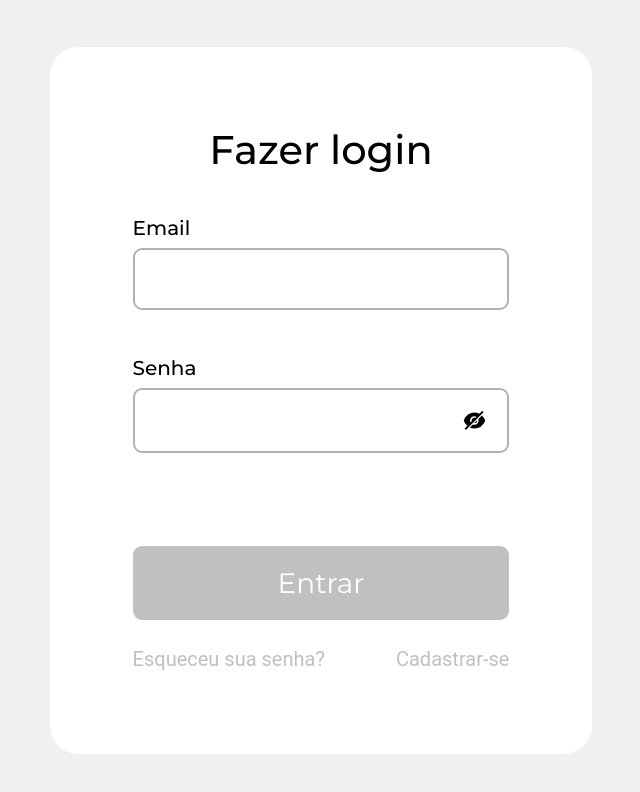
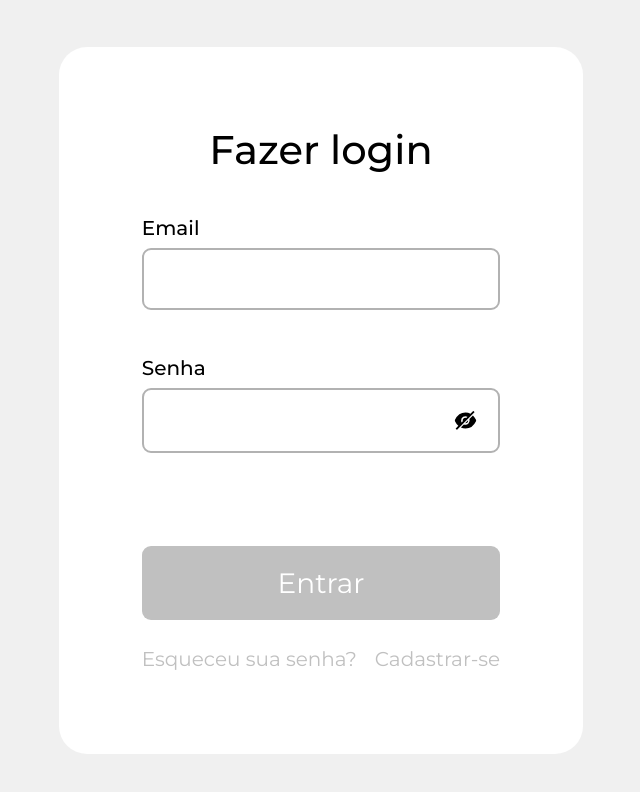
Before and after one commit to WeWillWin-W3/our-food, a React (Create React App) app in the folder web/: page /SignIn in a window 1280 px wide. Shown: the top 792 px of the page, without its empty margins (319-959 px from the left). Built offline with nearby package versions, Linux system fonts and the light colour scheme.

Commit message:
Fixing spacing and font

```diff
--- a/web/src/pages/SignIn/styled.js
+++ b/web/src/pages/SignIn/styled.js
@@ -12,6 +12,7 @@ export const Card = styled.div`
     padding: 83px;
     border-radius: 28px;
     background-color: white;
+    width: 28vw;
 `
 
 const IconStyle = css`
@@ -42,7 +43,6 @@ export const OtherOptionsBox = styled.div`
 export const OtherOption = styled.h4`
     color: #C0C0C0;
     margin-top: 28px;
-    font-family: roboto;
     font-style: normal;
     font-weight: normal;
     font-size: 20px;
@@ -59,7 +59,6 @@ export const InputBox = styled.div`
     border-style: solid;
     border-width: 2px;
     margin-top: 10px;
-    width: 26vw;
     svg {
         ${IconStyle}
     }
```
